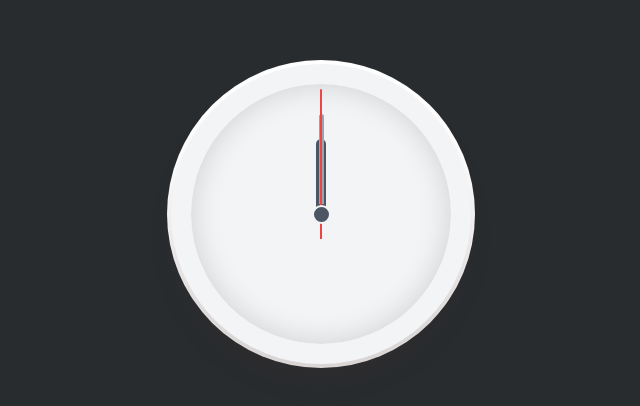
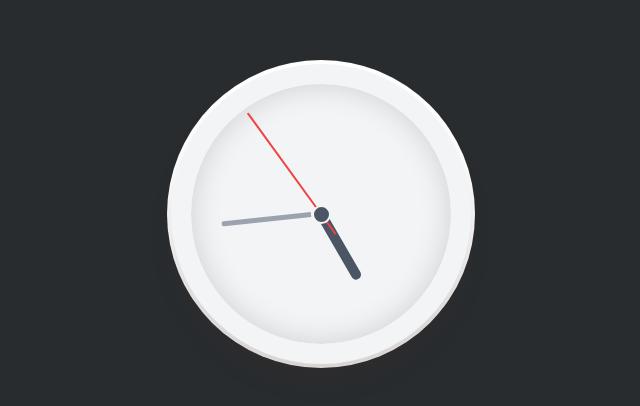
Before and after one commit to nerdyspook/JavaScript30, a plain HTML site: page 02-JS-CSS-Clock/index.html in a window 1280 px wide. Shown: the part 186-592 px from the top of the page, without its empty margins (319-959 px from the left). Drawn offline with Linux system fonts and the light colour scheme.

Commit message:
feat: hand ticking

```diff
--- a/02-JS-CSS-Clock/main.js
+++ b/02-JS-CSS-Clock/main.js
@@ -0,0 +1,21 @@
+const secondHand = document.querySelector(".sc");
+const minuteHand = document.querySelector(".mn");
+const hourHand = document.querySelector(".hr");
+
+function setDate() {
+    const now = new Date();
+
+    const seconds = now.getSeconds();
+    const secondsDegrees = (seconds/60) * 360;
+    secondHand.style.transform = `rotate(${secondsDegrees}deg)`;
+
+    const minutes  = now.getMinutes();
+    const minutesDegrees = (minutes/60) * 360;
+    minuteHand.style.transform = `rotate(${minutesDegrees}deg)`;
+
+    const hours  = now.getHours();
+    const hoursDegrees = (hours/12) * 360;
+    hourHand.style.transform = `rotate(${hoursDegrees}deg)`;
+}
+
+setInterval(setDate, 1000);
--- a/02-JS-CSS-Clock/styles.css
+++ b/02-JS-CSS-Clock/styles.css
@@ -87,7 +87,7 @@ body {
   height: 90px;
   background-color: #9ca3af;
   border-radius: 1rem 1rem 0 0;
-  z-index: 11;
+  z-index: 20;
 }
 
 .sc::before {
@@ -97,7 +97,7 @@ body {
   height: 150px;
   background-color: #ef4444;
   border-radius: 1rem 1rem 0 0;
-  z-index: 12;
+  z-index: 30;
 }
 
 .hand {
```
